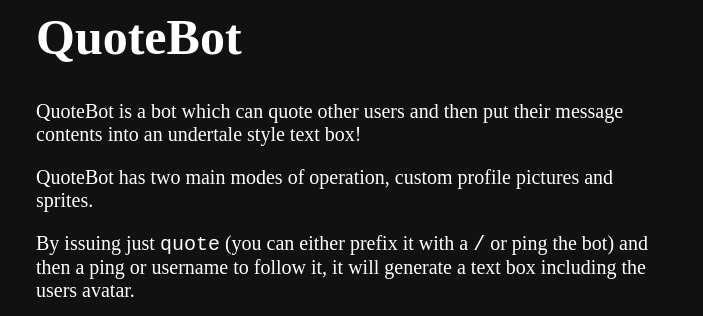
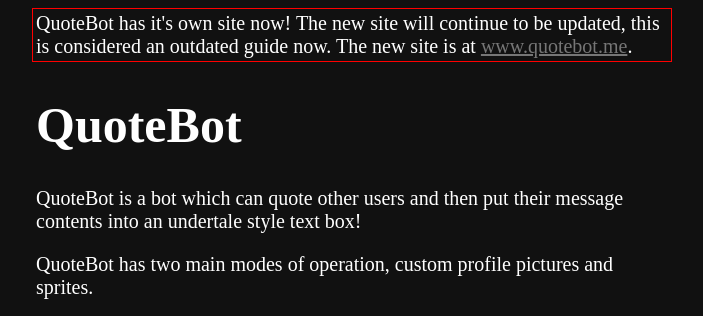
Before and after one commit to comhad/comhad.github.io, a plain HTML site: page quotebot/index.html in a window 1280 px wide. Shown: the top 316 px of the page, without its empty margins (288-991 px from the left). Drawn offline with Linux system fonts and the light colour scheme; a script that the page names is missing.

Commit message:
added reference to new site

```diff
--- a/quotebot/index.html
+++ b/quotebot/index.html
@@ -11,6 +11,8 @@
     <meta name="viewport" content="width=device-width, initial-scale=1.0">
 </head>
 <body>
+    <p class="centertext" style="border : 1px solid red; padding : 3px">QuoteBot has it's own site now! The new site will continue to be updated,
+        this is considered an outdated guide now. The new site is at <a href="https://www.quotebot.me/">www.quotebot.me</a>.</p>
     <h1 class="centertext">QuoteBot</h1>
     <p class="centertext">QuoteBot is a bot which can quote other users and then put their message contents into an undertale style text box!</p>
     <p class="centertext">QuoteBot has two main modes of operation, custom profile pictures and sprites.</p>
```
